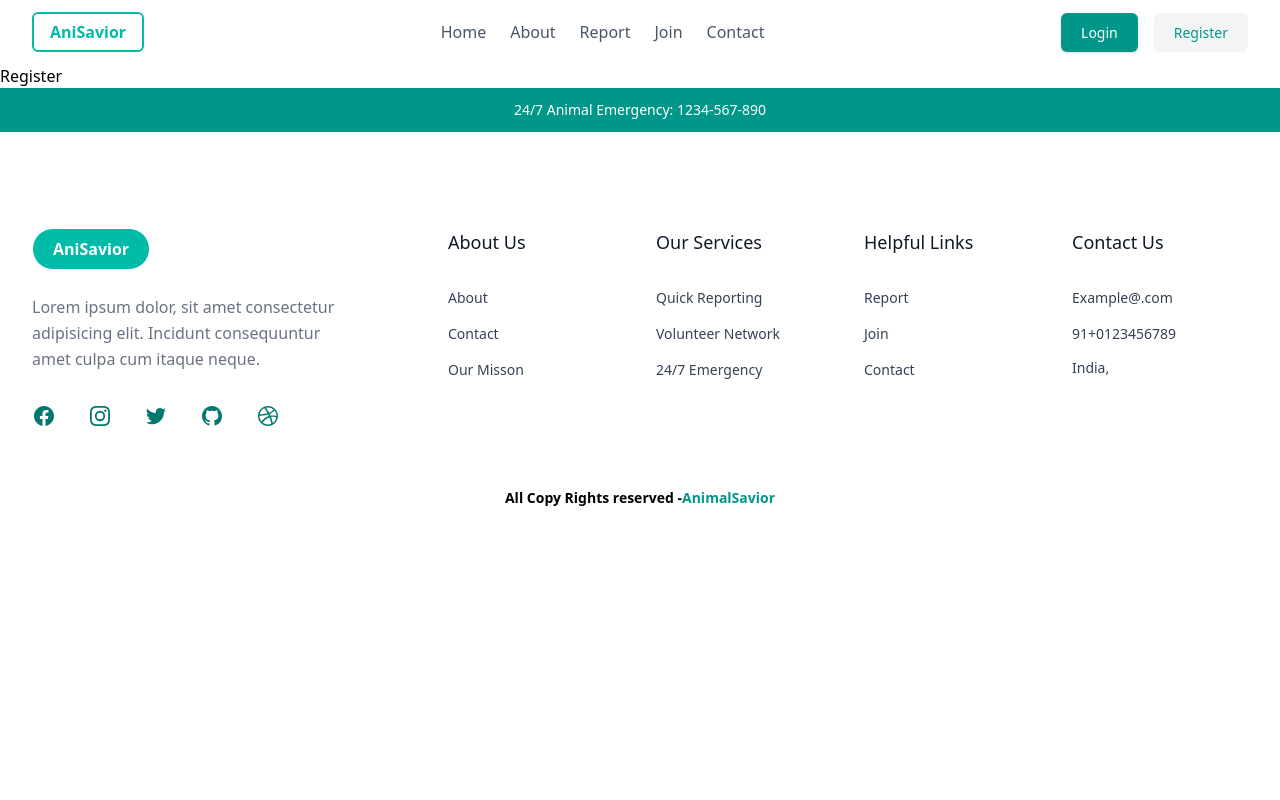
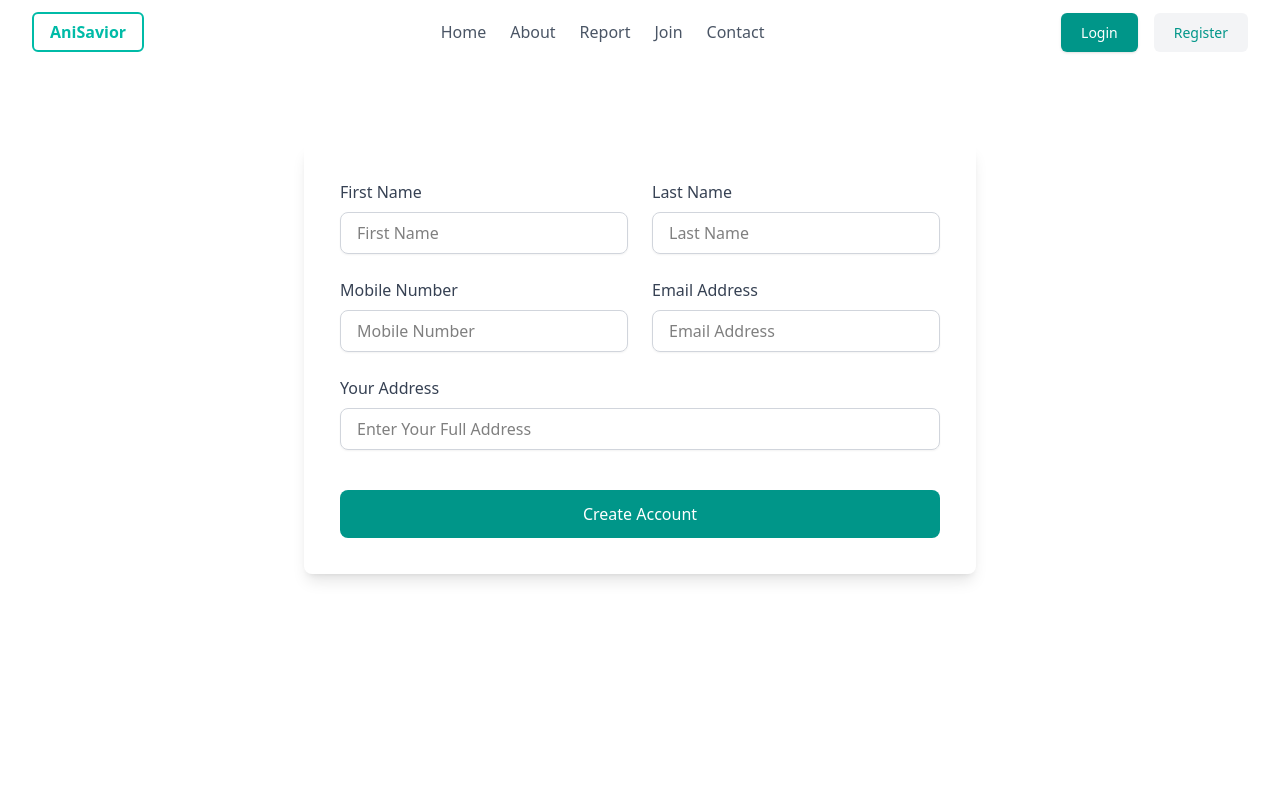
Before and after one commit to hiarun01/hi-rescue, a React (Vite) app in the folder FrontEnd/: page /register in a window 1280 px wide. Shown: the top 800 px of the page. Built offline with nearby package versions, Linux system fonts and the light colour scheme.

Commit message:
create account form added,

```diff
--- a/FrontEnd/src/components/Pages/Register.jsx
+++ b/FrontEnd/src/components/Pages/Register.jsx
@@ -1,5 +1,87 @@
 const Register = () => {
-  return <div>Register</div>;
+  return (
+    <>
+      {/* User Create Account Section */}
+      <section className="min-h-screen pt-20">
+        <div className="max-w-2xl mx-auto rounded-lg p-4 shadow-lg">
+          <form className="bg-white p-5 ">
+            <div className="grid md:grid-cols-2 gap-6 mb-6">
+              <div>
+                <label className="block text-gray-700 mb-2" htmlFor="Firstname">
+                  First Name
+                </label>
+                <input
+                  type="text"
+                  id="Fname"
+                  className="w-full px-4 py-2 rounded-lg border border-gray-300 focus:outline-none focus:border-teal-600 shadow-xs"
+                  placeholder="First Name"
+                />
+              </div>
+              <div>
+                <label className="block text-gray-700 mb-2" htmlFor="Last Name">
+                  Last Name
+                </label>
+                <input
+                  type="text"
+                  id="Lname"
+                  className="w-full px-4 py-2 rounded-lg border border-gray-300 focus:outline-none focus:border-teal-600 shadow-xs"
+                  placeholder="Last Name"
+                />
+              </div>
+            </div>
+            <div className="grid md:grid-cols-2 gap-6 mb-6">
+              <div>
+                <label
+                  className="block text-gray-700 mb-2"
+                  htmlFor="Mobile Number"
+                >
+                  Mobile Number
+                </label>
+                <input
+                  type="text"
+                  id="Mnumber"
+                  className="w-full px-4 py-2 rounded-lg border border-gray-300 focus:outline-none focus:border-teal-600 shadow-xs"
+                  placeholder="Mobile Number"
+                />
+              </div>
+              <div>
+                <label
+                  className="block text-gray-700 mb-2"
+                  htmlFor="Email Address"
+                >
+                  Email Address
+                </label>
+                <input
+                  type="email"
+                  id="email"
+                  className="w-full px-4 py-2 rounded-lg border border-gray-300 focus:outline-none focus:border-teal-600 shadow-xs"
+                  placeholder="Email Address"
+                />
+              </div>
+            </div>
+            <div className="mb-10">
+              <label
+                className="block text-gray-700 mb-2"
+                htmlFor="Enter Your Address"
+              >
+                Your Address
+              </label>
+              <input
+                type="text"
+                id="Address"
+                className="w-full px-4 py-2 rounded-lg border border-gray-300 focus:outline-none focus:border-teal-600 shadow-xs"
+                placeholder="Enter Your Full Address"
+              />
+            </div>
+
+            <button className="w-full bg-teal-600 text-white py-3 rounded-lg font-medium hover:bg-teal-700 transition-colors">
+              Create Account
+            </button>
+          </form>
+        </div>
+      </section>
+    </>
+  );
 };
 
 export default Register;
```
